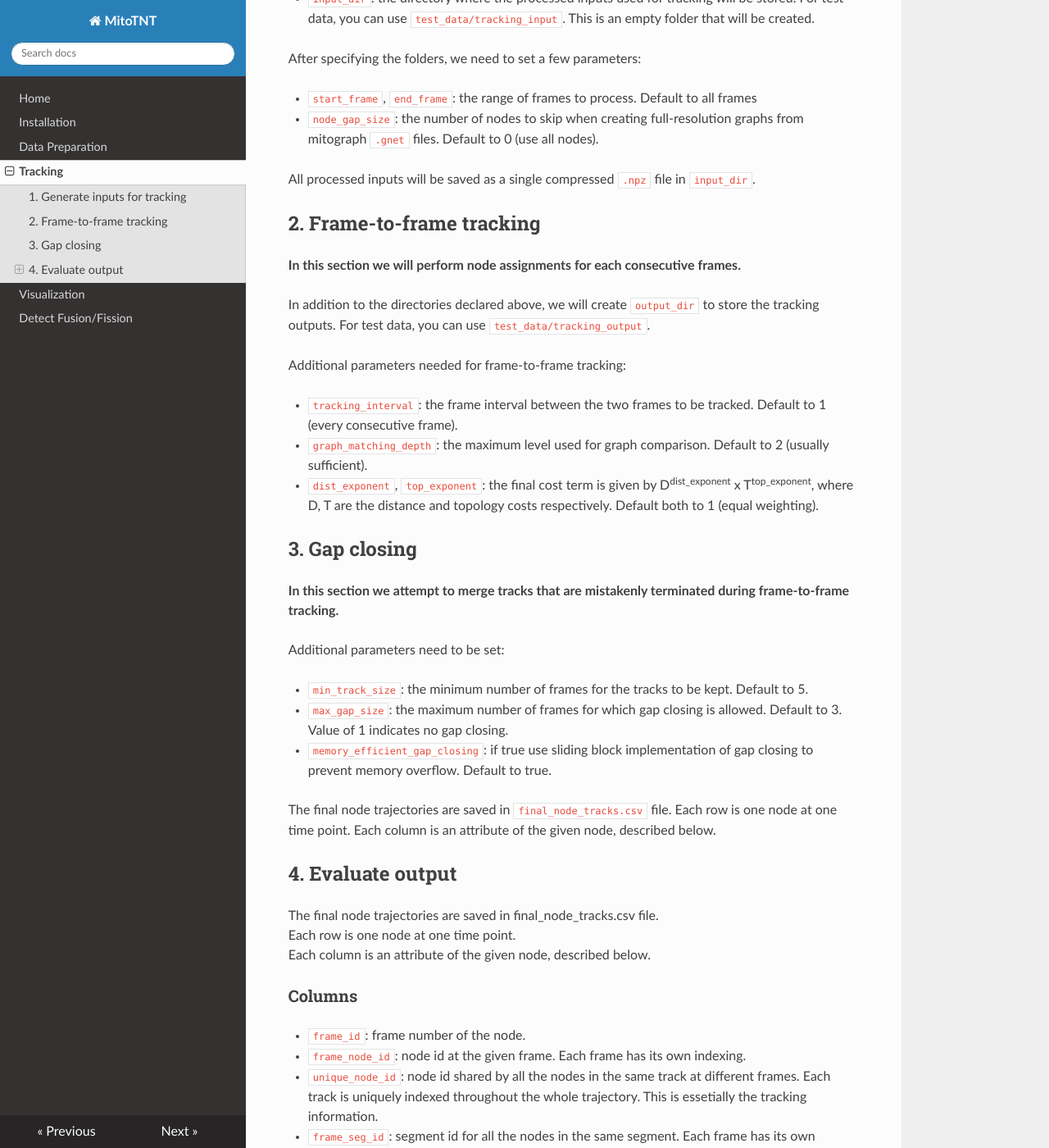
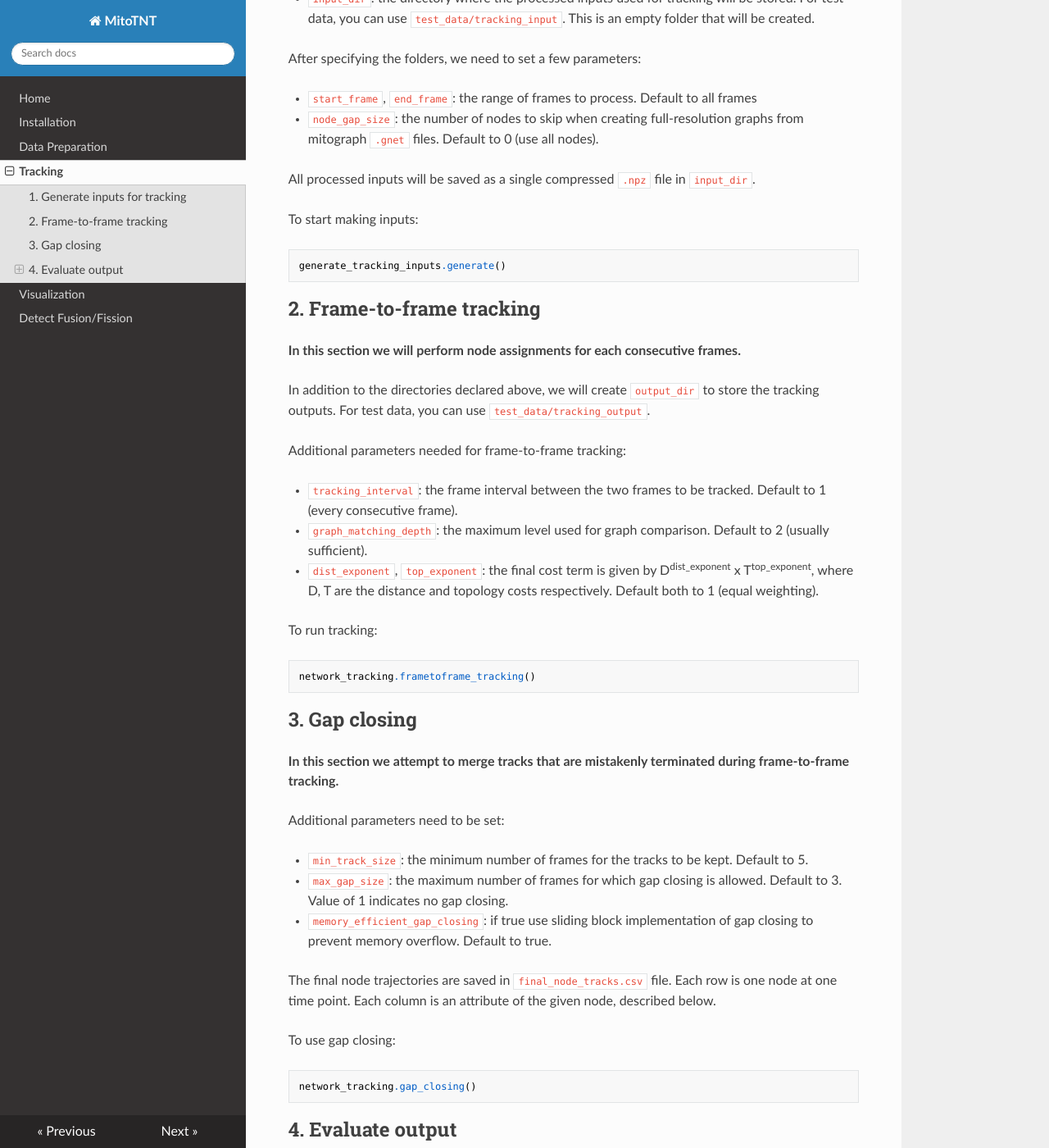
Before and after one commit to pylattice/MitoTNT, an MkDocs documentation site: the page built from docs/tracking.md, in a window 1280 px wide and 1400 px high, scrolled down 475 px. Shown: the whole window at 82% size. Built offline with MkDocs 1.6.1, drawn with Linux system fonts in a browser that asks for light colours; nearby versions of some CDN libraries.

Commit message:
Update tracking.md

````diff
--- a/docs/tracking.md
+++ b/docs/tracking.md
@@ -20,6 +20,10 @@ After specifying the folders, we need to set a few parameters:
 
 All processed inputs will be saved as a single compressed `.npz` file in `input_dir`.
 
+To start making inputs:
+```
+generate_tracking_inputs.generate()
+```
 
 ## 2. Frame-to-frame tracking
 **In this section we will perform node assignments for each consecutive frames.**
@@ -33,6 +37,11 @@ Additional parameters needed for frame-to-frame tracking:
 - `graph_matching_depth`: the maximum level used for graph comparison. Default to 2 (usually sufficient).
 
 - `dist_exponent`, `top_exponent`: the final cost term is given by D<sup>dist_exponent</sup> x T<sup>top_exponent</sup>, where D, T are the distance and topology costs respectively. Default both to 1 (equal weighting).
+
+To run tracking:
+```
+network_tracking.frametoframe_tracking()
+```
 
 ## 3. Gap closing
 **In this section we attempt to merge tracks that are mistakenly terminated during frame-to-frame tracking.**
@@ -48,6 +57,11 @@ Additional parameters need to be set:
 The final node trajectories are saved in `final_node_tracks.csv` file.
 Each row is one node at one time point.
 Each column is an attribute of the given node, described below.
+
+To use gap closing:
+```
+network_tracking.gap_closing()
+```
 
 ## 4. Evaluate output
 
````
